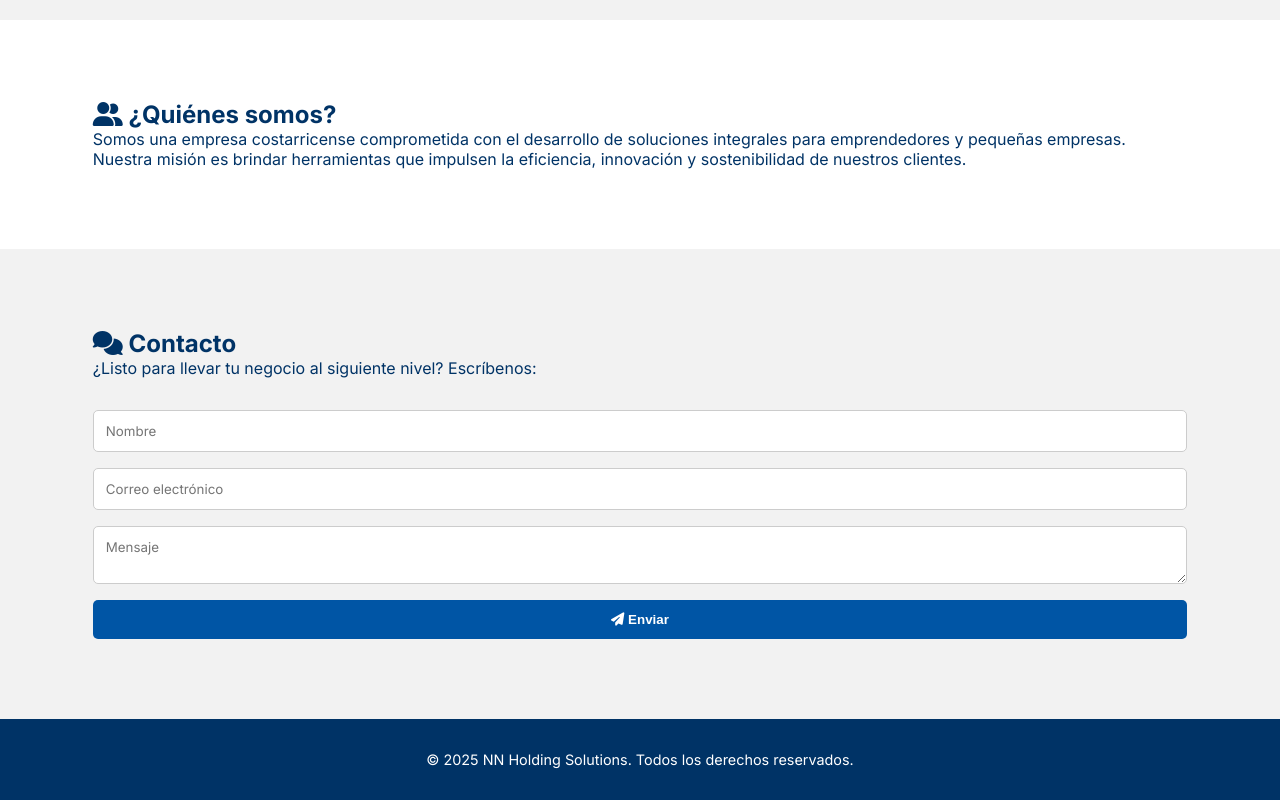
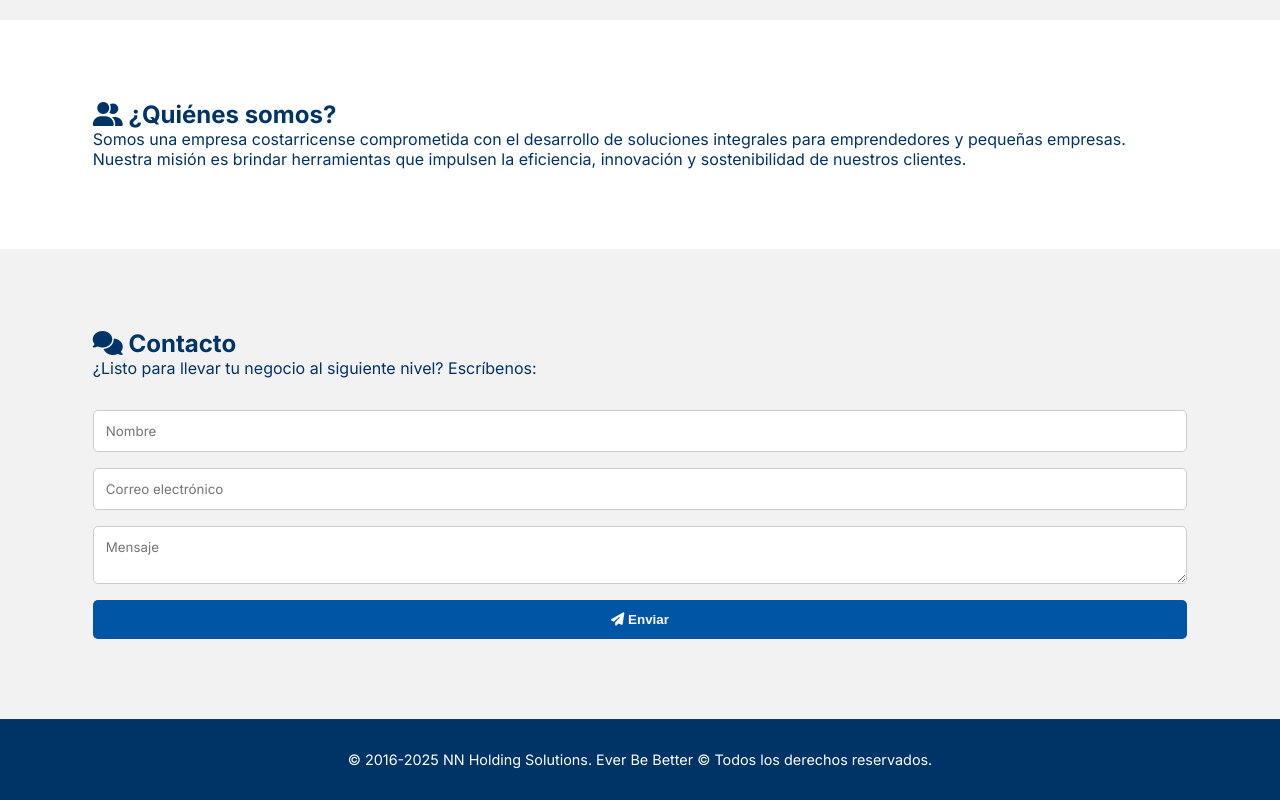
Before and after one commit to NNHOLDING/nn-holding-site, a plain HTML site: page index.html in a window 1280 px wide. Shown: the part 692-1492 px from the top of the page. Drawn offline with Linux system fonts and the light colour scheme.

Commit message:
Update index.html

```diff
--- a/index.html
+++ b/index.html
@@ -245,11 +245,11 @@
   </section>
 
   <footer>
-    <p>&copy; 2025 NN Holding Solutions. Todos los derechos reservados.</p>
+    <p>&copy; 2016-2025 NN Holding Solutions. Ever Be Better © Todos los derechos reservados.</p>
   </footer>
 
   <script>
-    const phrases = ["Ever Be Better", "Smart Intelligence Tools"];
+    const phrases = ["Ever Be Better ©", "Soluciones Integrales de optimización", "Smart Intelligence Tools ©"];
     let index = 0;
     const el = document.getElementById("animated-text");
 
```
